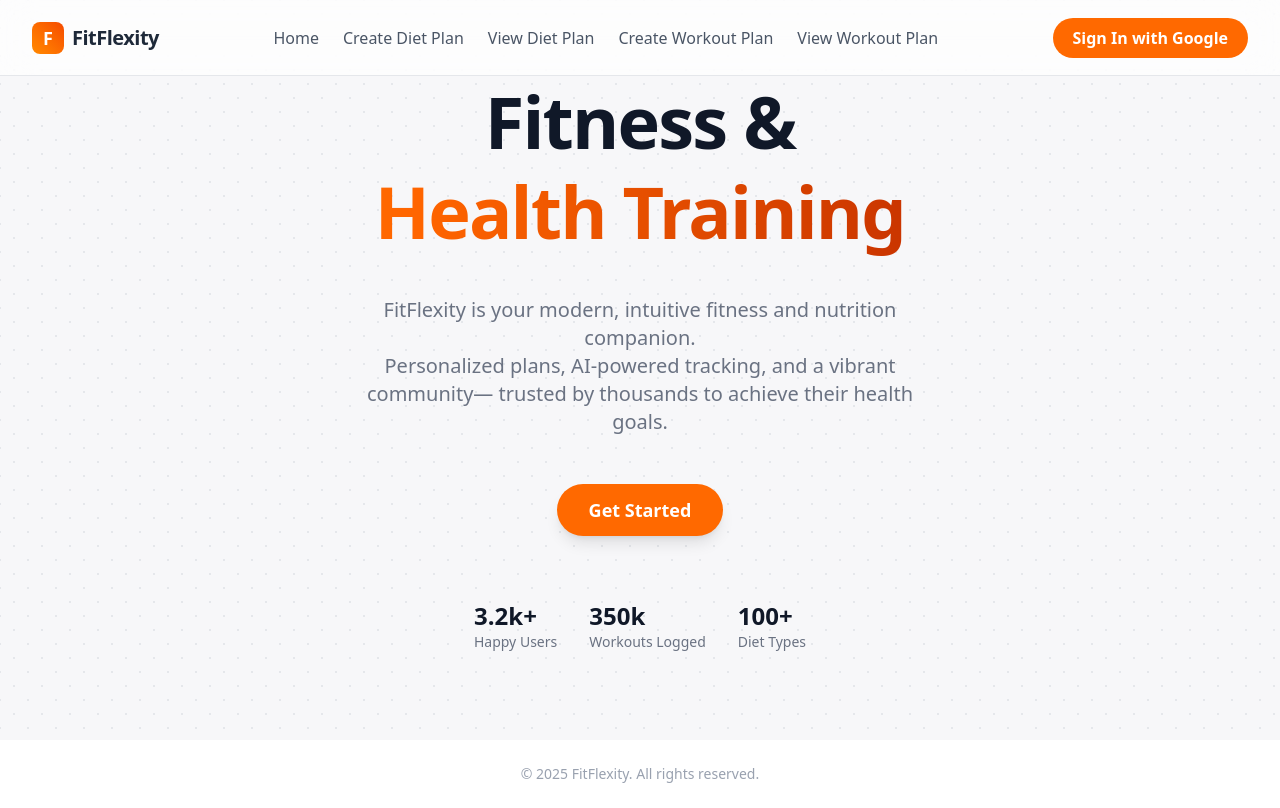
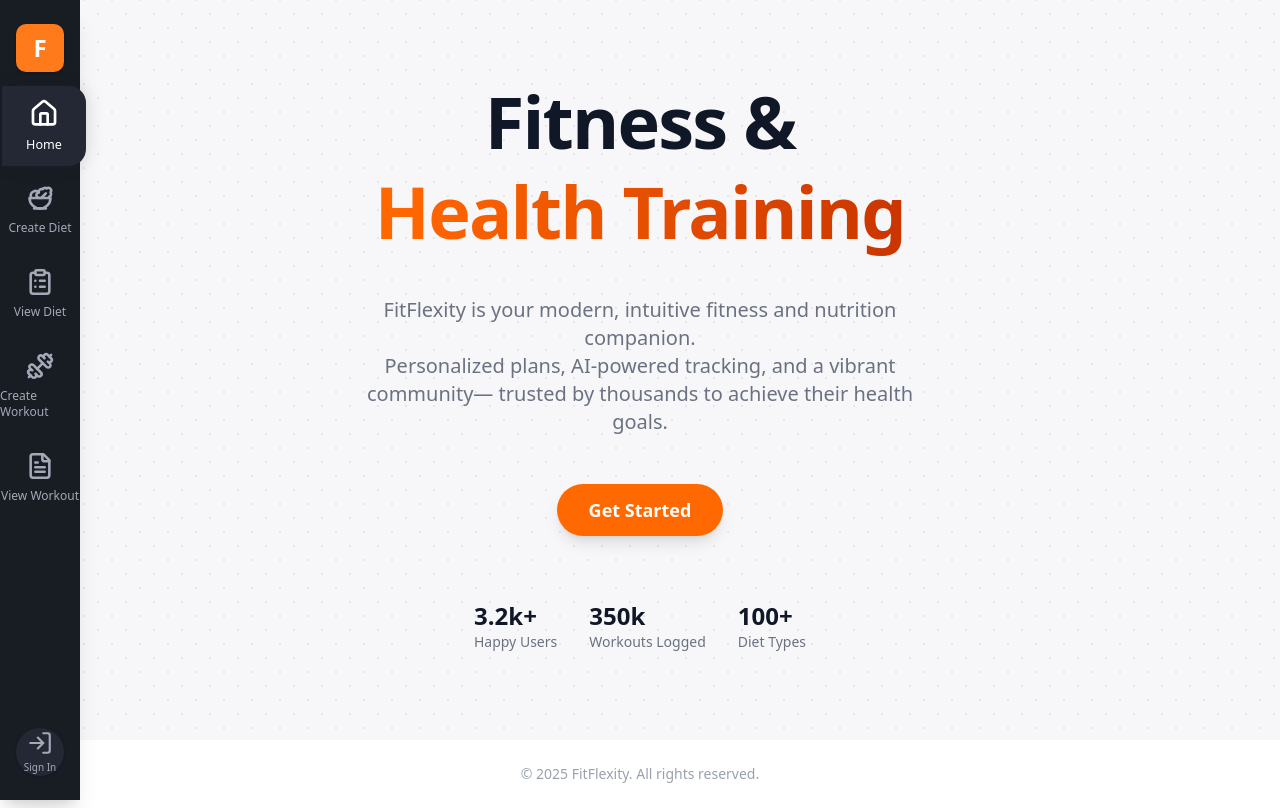
Before and after one commit to zenoshubh/fitflexity, a Next.js app in the folder client/: page / in a window 1280 px wide. Built offline with nearby package versions, Linux system fonts and the light colour scheme; no server answers.

Commit message:
feat(ui): refactor Navbar component for improved layout and user experience

```diff
--- a/client/src/components/Navbar.tsx
+++ b/client/src/components/Navbar.tsx
@@ -3,13 +3,31 @@
 import Link from "next/link";
 import React, { useState, useRef, useEffect } from "react";
 import { useAuth } from "@/hooks/useAuth";
+import { usePathname } from "next/navigation";
+import {
+  Home,
+  Salad,
+  ClipboardList,
+  Dumbbell,
+  FileText,
+  User,
+  LogOut,
+  LogIn,
+} from "lucide-react";
 
-const HEADER_HEIGHT = 76; // px, matches py-4 + h-16
+const NAV_LINKS = [
+  { href: "/", label: "Home", icon: Home },
+  { href: "/diet/create-diet-plan", label: "Create Diet", icon: Salad },
+  { href: "/diet/view-diet-plan", label: "View Diet", icon: ClipboardList },
+  { href: "/workout/create-workout-plan", label: "Create Workout", icon: Dumbbell },
+  { href: "/workout/view-workout-plan", label: "View Workout", icon: FileText },
+];
 
 const Navbar = () => {
   const { user, isAuthenticated, login, logout } = useAuth();
   const [dropdownOpen, setDropdownOpen] = useState(false);
   const dropdownRef = useRef<HTMLDivElement>(null);
+  const pathname = usePathname();
 
   // Close dropdown on outside click
   useEffect(() => {
@@ -28,95 +46,88 @@ const Navbar = () => {
   }, [dropdownOpen]);
 
   return (
-    <header
-      className="fixed top-0 left-0 z-30 w-full h-16 flex items-center justify-between px-8 py-4 bg-white/70 backdrop-blur-lg border-b border-gray-200 transition-all"
-      style={{ height: HEADER_HEIGHT }}
+    <aside
+      className="fixed top-0 left-0 z-30 h-screen w-20 flex flex-col justify-between items-center shadow-xl"
+      style={{ background: "#181C23" }} // Use the same dark color as in the image
     >
-      <div className="flex items-center gap-2">
-        <div className="w-8 h-8 rounded-md bg-gradient-to-tr from-orange-400 to-orange-600 flex items-center justify-center">
-          <span className="text-white font-bold text-lg">F</span>
+      {/* Logo */}
+      <div className="flex flex-col items-center mt-6 mb-2">
+        <div className="w-12 h-12 rounded-lg bg-[#FF7A1A] flex items-center justify-center shadow">
+          <span className="text-white font-bold text-2xl">F</span>
         </div>
-        <span className="font-semibold text-xl text-gray-800 tracking-tight">
-          FitFlexity
-        </span>
       </div>
-      <nav className="hidden md:flex gap-6">
-        <Link
-          href="/"
-          className="text-gray-600 hover:text-orange-600 transition"
-        >
-          Home
-        </Link>
-        <Link
-          href="/diet/create-diet-plan"
-          className="text-gray-600 hover:text-orange-600 transition"
-        >
-          Create Diet Plan
-        </Link>
-        <Link
-          href="/diet/view-diet-plan"
-          className="text-gray-600 hover:text-orange-600 transition"
-        >
-          View Diet Plan
-        </Link>
-        <Link
-          href="/workout/create-workout-plan"
-          className="text-gray-600 hover:text-orange-600 transition"
-        >
-          Create Workout Plan
-        </Link>
-        <Link
-          href="/workout/view-workout-plan"
-          className="text-gray-600 hover:text-orange-600 transition"
-        >
-          View Workout Plan
-        </Link>
+      {/* Nav links */}
+      <nav className="flex flex-col gap-2 flex-1 items-center mt-2">
+        {NAV_LINKS.map((link) => {
+          const Icon = link.icon;
+          const active = pathname === link.href;
+          return (
+            <Link
+              key={link.href}
+              href={link.href}
+              className={`flex flex-col items-center justify-center gap-1 w-full py-3 transition
+                ${
+                  active
+                    ? "bg-[#232834] text-white font-bold rounded-r-2xl w-[88%] ml-2 shadow-lg scale-105"
+                    : "text-[#A3A9B7] hover:bg-[#232834] rounded-xl"
+                }`}
+              style={active ? { boxShadow: "2px 0 16px 0 #23283422" } : {}}
+            >
+              <Icon size={28} strokeWidth={2.2} className="mb-1" />
+              <span className={`text-xs font-medium ${active ? "text-white" : "text-[#A3A9B7]"}`}>
+                {link.label}
+              </span>
+            </Link>
+          );
+        })}
       </nav>
-      <div className="flex items-center gap-4" ref={dropdownRef}>
+      {/* User menu */}
+      <div className="flex flex-col items-center mb-6" ref={dropdownRef}>
         {isAuthenticated && user ? (
-          <>
+          <div className="relative">
             <button
-              className="w-10 h-10 rounded-full border-2 border-orange-200 flex items-center justify-center overflow-hidden bg-orange-50 shadow focus:outline-none"
+              className="w-12 h-12 rounded-full border-2 border-[#232834] flex items-center justify-center overflow-hidden bg-[#232834] shadow focus:outline-none"
               onClick={() => setDropdownOpen((v) => !v)}
               aria-label="User menu"
             >
-              <span className="text-orange-600 font-bold text-lg">
+              <span className="text-[#A3A9B7] font-bold text-xl">
                 {user?.firstName ? user.firstName[0] : "U"}
               </span>
             </button>
             {dropdownOpen && (
-              <div className="absolute right-8 top-16 mt-2 w-56 bg-white rounded-xl shadow-xl border border-gray-100 py-3 z-40 animate-fade-in">
+              <div className="absolute left-14 bottom-0 ml-2 w-48 bg-white rounded-xl shadow-xl border border-gray-100 py-3 z-40 animate-fade-in">
                 <div className="flex flex-col">
                   <Link
                     href="/user/dashboard"
-                    className="px-5 py-2 text-gray-700 hover:bg-orange-50 transition text-left"
+                    className="flex items-center gap-2 px-5 py-2 text-gray-700 hover:bg-orange-50 transition text-left"
                     onClick={() => setDropdownOpen(false)}
                   >
-                    Manage Profile
+                    <User size={18} /> Manage Profile
                   </Link>
                   <button
-                    className="px-5 py-2 text-left text-red-600 hover:bg-orange-50 transition"
+                    className="flex items-center gap-2 px-5 py-2 text-left text-red-600 hover:bg-orange-50 transition"
                     onClick={() => {
                       logout();
                       setDropdownOpen(false);
                     }}
                   >
-                    Sign Out
+                    <LogOut size={18} /> Sign Out
                   </button>
                 </div>
               </div>
             )}
-          </>
+          </div>
         ) : (
           <button
-            className="bg-orange-500 hover:bg-orange-600 text-white font-semibold px-5 py-2 rounded-full transition"
+            className="w-12 h-12 flex flex-col items-center justify-center bg-[#232834] hover:bg-[#232834]/80 text-[#A3A9B7] font-semibold rounded-full transition shadow"
             onClick={login}
           >
-            Sign In with Google
+            <LogIn size={26} />
+            <span className="text-[10px] font-medium mt-1">Sign In</span>
           </button>
         )}
       </div>
-    </header>
+    </aside>
   );
 };
 
```
